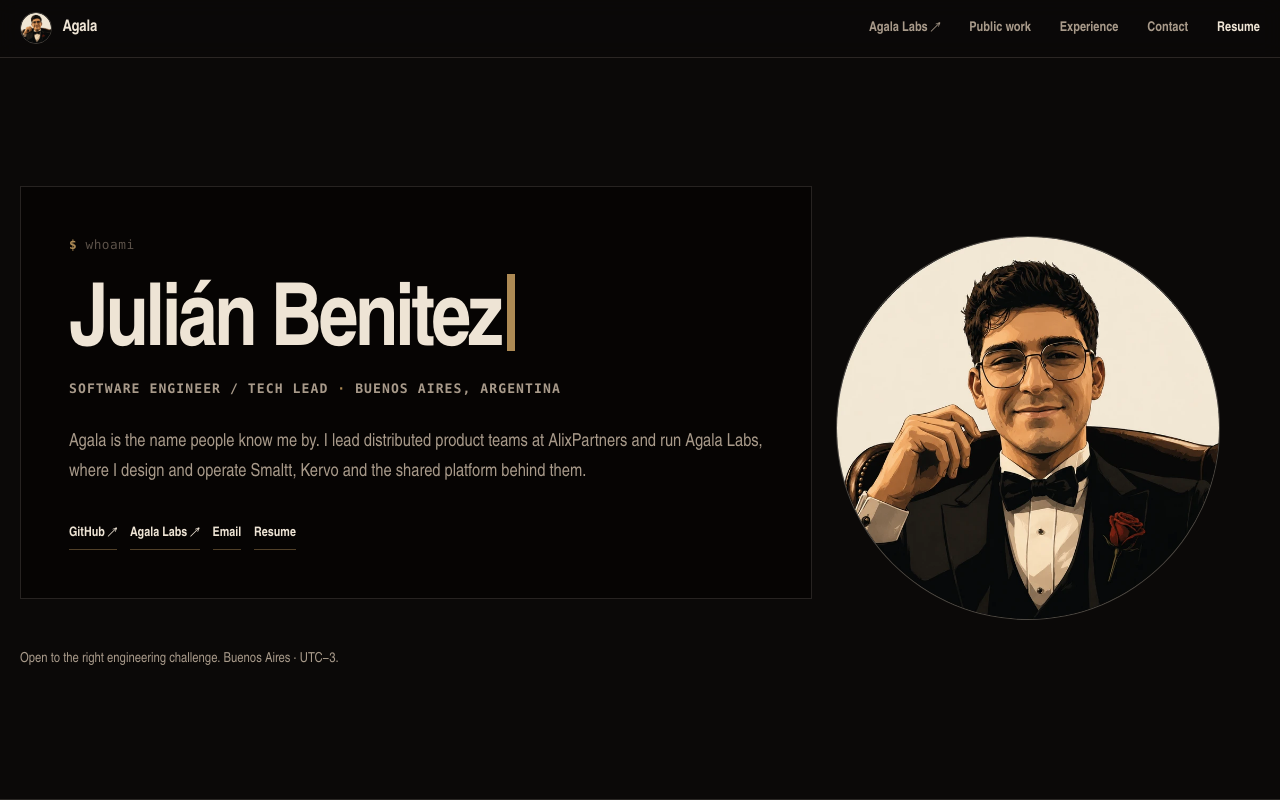
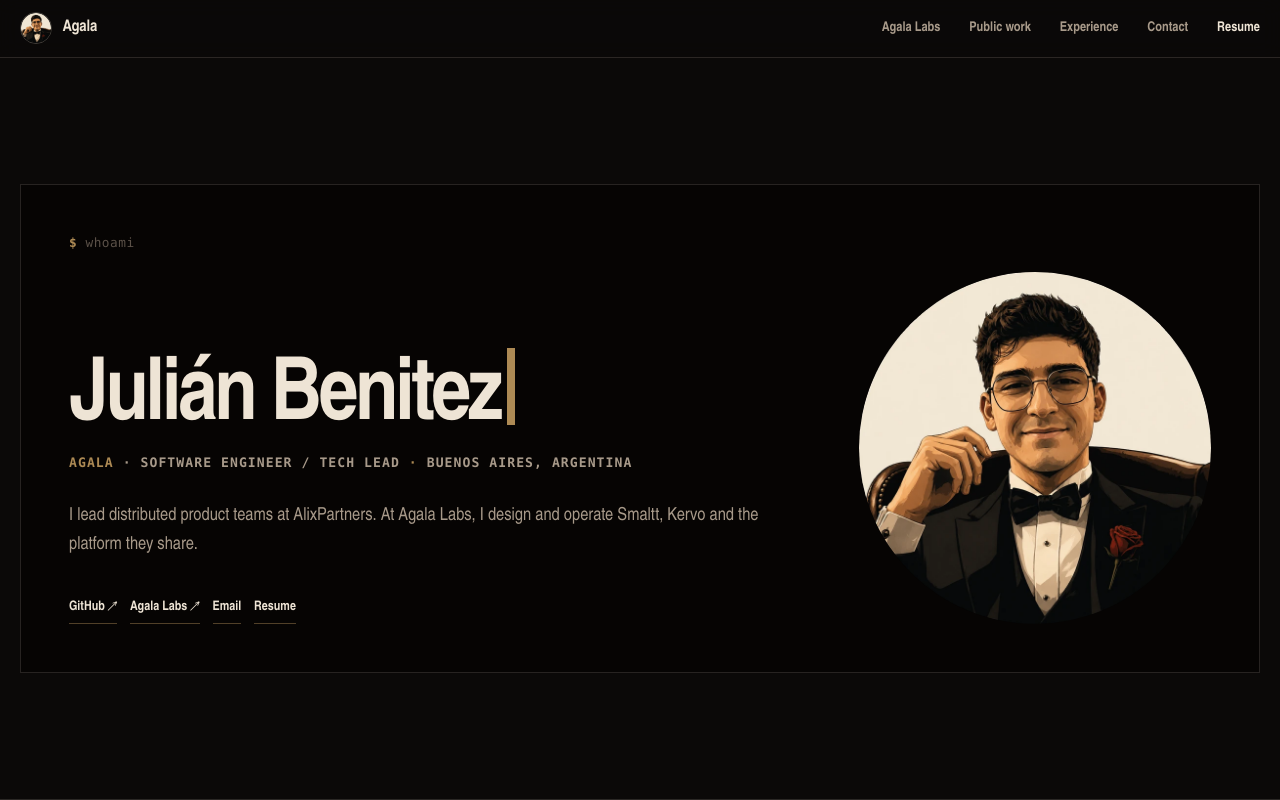
Before and after one commit to elAgala/portfolio, a Nuxt app: page / in a window 1280 px wide. Shown: the top 800 px of the page. Built offline with nearby package versions, Linux system fonts and the light colour scheme.

Commit message:
feat(portfolio): refine hero identity presentation

```diff
--- a/assets/css/main.css
+++ b/assets/css/main.css
@@ -117,13 +117,10 @@
 
   .hero {
     display: grid;
-    grid-template-areas:
-      'terminal portrait'
-      'meta portrait';
-    grid-template-columns: minmax(0, 1fr) minmax(18rem, 24rem);
-    gap: 1.5rem clamp(2.5rem, 5vw, 5rem);
+    grid-template-areas: 'terminal';
+    grid-template-columns: minmax(0, 1fr);
+    gap: 0;
     min-height: calc(100svh - 3.6rem);
-    align-items: center;
     align-content: center;
     padding: clamp(2.5rem, 4vw, 4rem) var(--gutter);
     border-bottom: 1px solid var(--line);
@@ -136,12 +133,18 @@
   }
   .hero-portrait {
     grid-area: portrait;
-    width: min(100%, 24rem);
+    width: min(100%, 22rem);
     justify-self: end;
+    align-self: end;
     overflow: hidden;
-    border: 1px solid rgb(238 228 213 / 30%);
+    margin: 0;
     border-radius: 50%;
     background: var(--ink-deep);
+    clip-path: inset(0);
+    opacity: 1;
+    transform: none;
+    transform-origin: 50% 100%;
+    transition: clip-path .85s var(--ease-out), opacity .4s ease-out, transform .85s var(--ease-out);
   }
   .hero-portrait img { width: 100%; aspect-ratio: 1; object-fit: cover; }
   .term-body { padding: clamp(1.5rem, 4vw, 3rem); }
@@ -155,15 +158,25 @@
     background: var(--brass);
     vertical-align: -.18em;
   }
-  .term-output, .hero-meta { transition: opacity .65s var(--ease-out), translate .65s var(--ease-out); }
+  .term-output {
+    display: grid;
+    grid-template-areas: 'copy portrait';
+    grid-template-columns: minmax(0, 1fr) minmax(16rem, 22rem);
+    gap: clamp(2rem, 4vw, 4rem);
+    align-items: end;
+    margin-top: 1.2rem;
+  }
+  .term-copy { grid-area: copy; min-width: 0; }
+  .term-output { transition: opacity .65s var(--ease-out), translate .65s var(--ease-out); }
   .hero.is-typing .term-cmd-caret { display: inline-block; animation: term-blink .8s steps(1) infinite; }
-  .hero.is-typing .term-output, .hero.is-typing .hero-meta { opacity: 0; translate: 0 1rem; }
+  .hero.is-typing .term-output { opacity: 0; translate: 0 1rem; }
+  .hero.is-typing .hero-portrait { clip-path: inset(0 0 100%); opacity: 0; transform: translateY(.75rem) scale(.96); }
   .hero.is-typing .term-cursor { opacity: 0; animation: none; }
   .hero.is-typing.is-typed .term-cmd-caret { display: none; }
-  .hero.is-typing.is-typed .term-output, .hero.is-typing.is-typed .hero-meta { opacity: 1; translate: none; }
-  .hero.is-typing.is-typed .hero-meta { transition-delay: .18s; }
+  .hero.is-typing.is-typed .term-output { opacity: 1; translate: none; }
+  .hero.is-typing.is-typed .hero-portrait { clip-path: inset(0); opacity: 1; transform: none; transition-delay: .08s; }
   .hero.is-typing.is-typed .term-cursor { opacity: 1; animation: term-blink 1.1s steps(1) infinite; }
-  .term-title { margin: 1.2rem 0 .4rem; font-size: clamp(2.5rem, 6.8vw, 6.2rem); font-weight: 800; letter-spacing: -.04em; line-height: 1.02; overflow-wrap: break-word; }
+  .term-title { margin: 0 0 .4rem; font-size: clamp(2.5rem, 6.8vw, 6.2rem); font-weight: 800; letter-spacing: -.04em; line-height: 1.02; overflow-wrap: break-word; }
   .term-cursor { display: inline-block; width: .09em; height: .88em; margin-left: .08em; background: var(--brass); vertical-align: -.06em; animation: term-blink 1.1s steps(1) infinite; }
   @keyframes term-blink { 0%, 55% { opacity: 1; } 56%, 100% { opacity: 0; } }
   .term-role { color: var(--muted); font-family: var(--mono); font-size: .82rem; font-weight: 600; letter-spacing: .08em; text-transform: uppercase; }
@@ -180,13 +193,6 @@
     transition: border-color .2s, color .2s;
   }
   .term-links a:hover { border-color: var(--paper); color: var(--brass); }
-  .hero-meta {
-    grid-area: meta;
-    margin-top: 1.6rem;
-    color: var(--muted);
-    font-size: .86rem;
-  }
-
   .labs { background: var(--paper); color: var(--ink); }
   .labs .section-context { color: var(--wine); }
   .labs-intro { display: grid; grid-template-columns: minmax(0, 1fr) minmax(18rem, .9fr); gap: clamp(2rem, 7vw, 8rem); align-items: end; }
@@ -314,7 +320,7 @@
 
 @layer responsive {
   @media (max-width: 980px) {
-    .hero { grid-template-columns: minmax(0, 1fr) minmax(12rem, 16rem); gap: 1.5rem 2rem; }
+    .term-output { grid-template-columns: minmax(0, 1fr) minmax(12rem, 16rem); gap: 2rem; }
     .section-heading,
     .labs-intro,
     .architecture__heading,
@@ -339,16 +345,16 @@
     .site-nav--open { display: flex; flex-direction: column; align-items: flex-start; gap: 0; }
     .site-nav a { display: block; width: 100%; border-bottom: 1px solid var(--line); padding: 1.1rem 0; color: var(--paper); font-size: 1.25rem; }
     .hero {
+      min-height: auto;
+      align-content: normal;
+      padding-block: 2rem 3rem;
+    }
+    .term-output {
       grid-template-areas:
         'portrait'
-        'terminal'
-        'meta';
+        'copy';
       grid-template-columns: 1fr;
-      gap: 1.5rem;
-      min-height: auto;
-      align-items: start;
-      align-content: normal;
-      padding-block: 2rem 3rem;
+      gap: 1.25rem;
     }
     .hero-portrait { width: 8.5rem; justify-self: start; }
     .term-title { font-size: clamp(2.6rem, 13vw, 4.5rem); }
@@ -368,7 +374,7 @@
   @media (prefers-reduced-motion: reduce) {
     html { scroll-behavior: auto; }
     *, *::before, *::after { scroll-behavior: auto !important; transition-duration: .01ms !important; animation-duration: .01ms !important; animation-iteration-count: 1 !important; }
-    .hero.is-typing .term-output, .hero.is-typing .hero-meta { opacity: 1; translate: none; }
+    .hero.is-typing .term-output { opacity: 1; translate: none; }
     .term-cursor, .term-cmd-caret { animation: none; }
   }
 }
--- a/components/HeroTerminal.vue
+++ b/components/HeroTerminal.vue
@@ -39,10 +39,11 @@
       <div class="term-body">
         <p class="term-cmd" aria-hidden="true"><b>$</b> <span>{{ typedCommand }}</span><span class="term-cmd-caret" /></p>
         <div class="term-output">
+          <div class="term-copy">
             <h1 id="hero-heading" class="term-title">
               {{ person.name }}<span class="term-cursor" aria-hidden="true" />
             </h1>
-          <p class="term-role">{{ person.title }} <span>·</span> {{ person.location }}</p>
+            <p class="term-role"><span>{{ person.brand }}</span> · {{ person.title }} <span>·</span> {{ person.location }}</p>
             <p class="term-manifesto">{{ person.manifesto }}</p>
             <div class="term-links">
               <a href="https://github.com/elAgala" target="_blank" rel="noreferrer">GitHub ↗</a>
@@ -51,11 +52,11 @@
               <NuxtLink to="/resume">Resume</NuxtLink>
             </div>
           </div>
-      </div>
-    </div>
           <figure class="hero-portrait">
             <img :src="person.avatar" :alt="`Portrait of ${person.name}`" width="360" height="360">
           </figure>
-    <p class="hero-meta">{{ person.availability }}. Buenos Aires · UTC−3.</p>
+        </div>
+      </div>
+    </div>
   </section>
 </template>
--- a/components/SiteHeader.vue
+++ b/components/SiteHeader.vue
@@ -45,7 +45,7 @@
     </button>
 
     <nav id="primary-navigation" class="site-nav" :class="{ 'site-nav--open': menuOpen }" aria-label="Primary navigation">
-      <a href="https://agala.com.ar" target="_blank" rel="noreferrer" @click="closeMenu">Agala Labs ↗</a>
+      <a href="/#labs" @click="closeMenu">Agala Labs</a>
       <a href="/#work" @click="closeMenu">Public work</a>
       <a href="/#career" @click="closeMenu">Experience</a>
       <a href="/#contact" @click="closeMenu">Contact</a>
--- a/data/profile.ts
+++ b/data/profile.ts
@@ -12,7 +12,7 @@
   email: 'julian@benitez.com.ar',
   website: 'julian.benitez.ar',
   summary: 'Software engineer and tech lead in Buenos Aires. I lead distributed product teams at AlixPartners and run Agala Labs, where I design and operate Smaltt, Kervo and the shared platform behind them.',
-  manifesto: 'Agala is the name people know me by. I lead distributed product teams at AlixPartners and run Agala Labs, where I design and operate Smaltt, Kervo and the shared platform behind them.',
+  manifesto: 'I lead distributed product teams at AlixPartners. At Agala Labs, I design and operate Smaltt, Kervo and the platform they share.',
   avatar: '/images/julian-avatar.webp',
   links: [
     { label: 'GitHub', url: 'https://github.com/elAgala' },
```
Also changed, not shown: 1 other file (tests, documents, lock files or other folders). Lines whose indentation alone changed are shown as unchanged.
